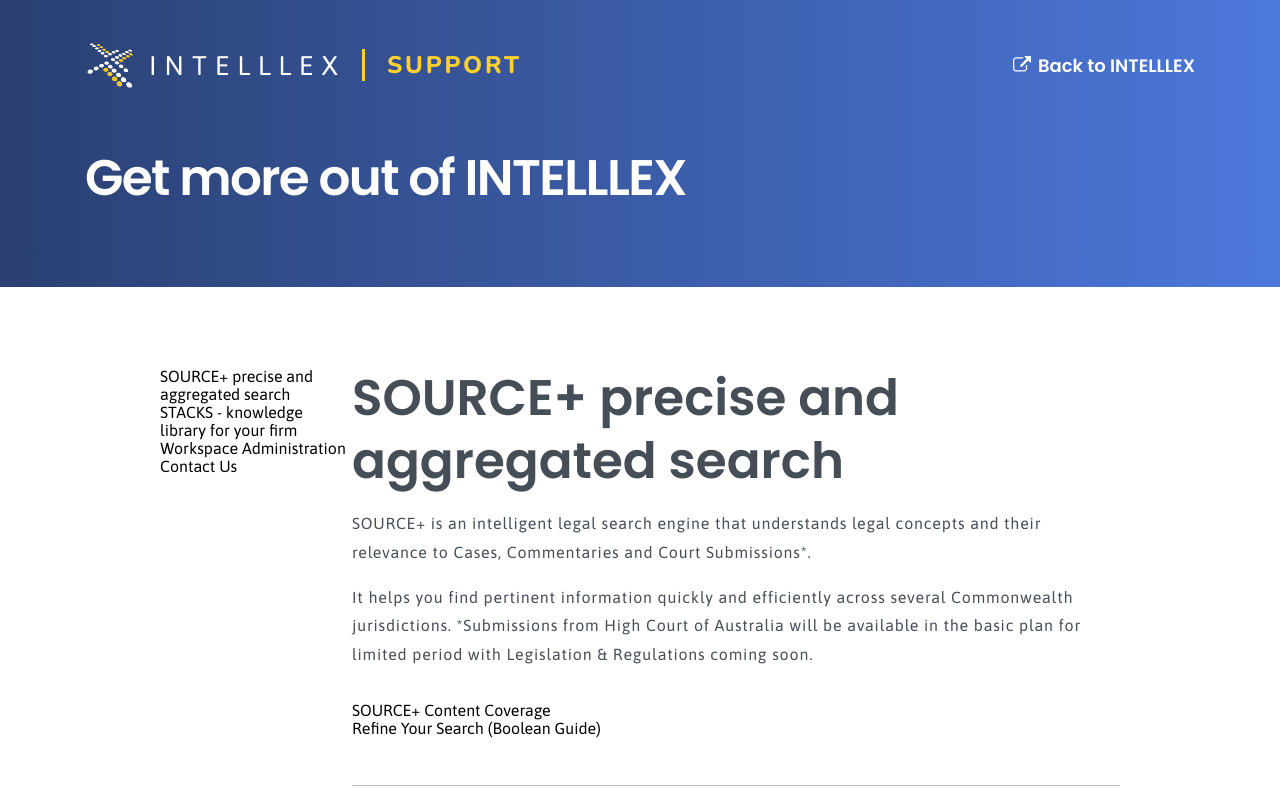
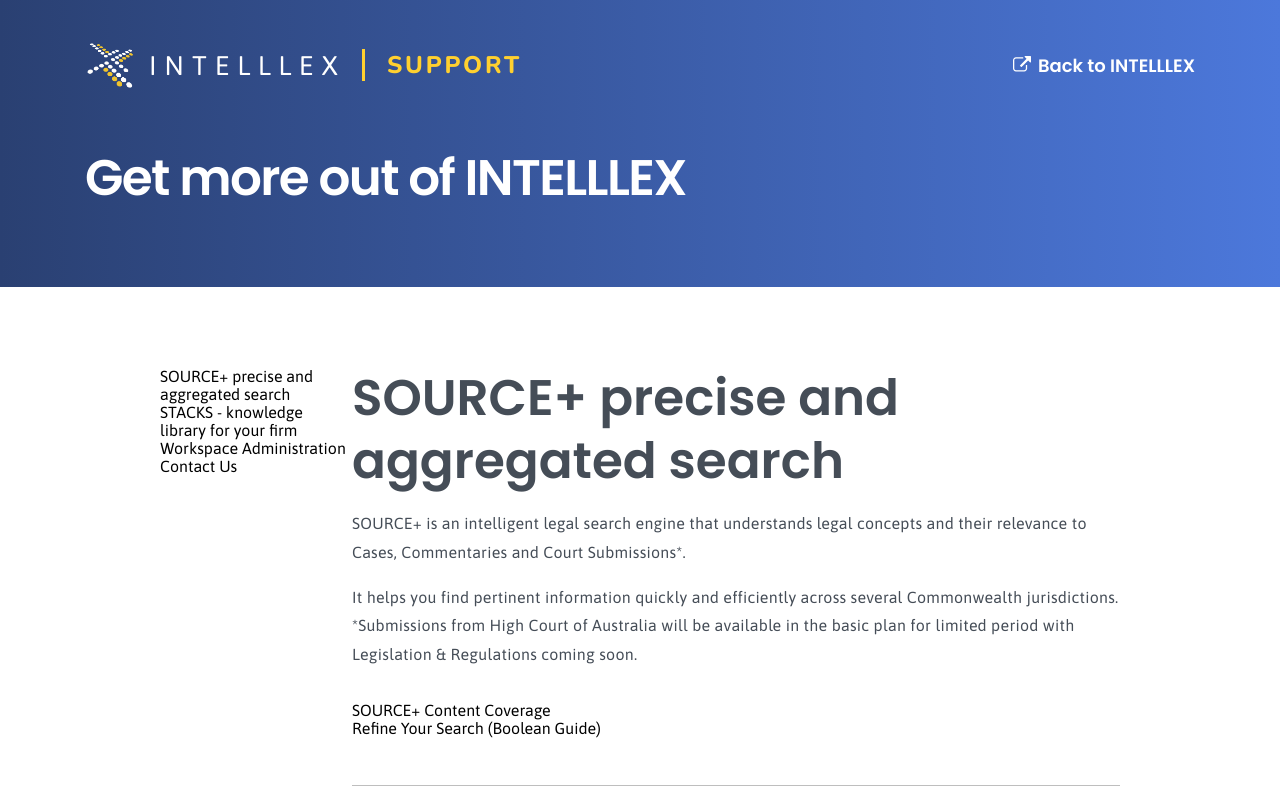
Before and after one commit to MapleLeaves-7/Intelllex-Support-Clone, a React (Create React App) app in the folder intelllex-support-clone/: page / in a window 1280 px wide. Shown: the top 800 px of the page. Built offline with nearby package versions, Linux system fonts and the light colour scheme.

Commit message:
Adjust letter spacing

```diff
--- a/intelllex-support-clone/src/App.css
+++ b/intelllex-support-clone/src/App.css
@@ -193,7 +193,7 @@
 
 .description {
   font-family: 'Asap', 'Poppins', sans-serif;
-  letter-spacing: 0.05rem;
+  letter-spacing: 0.015rem;
   word-spacing: 0.01rem;
   line-height: 1.8;
   color: #454d57;
```
